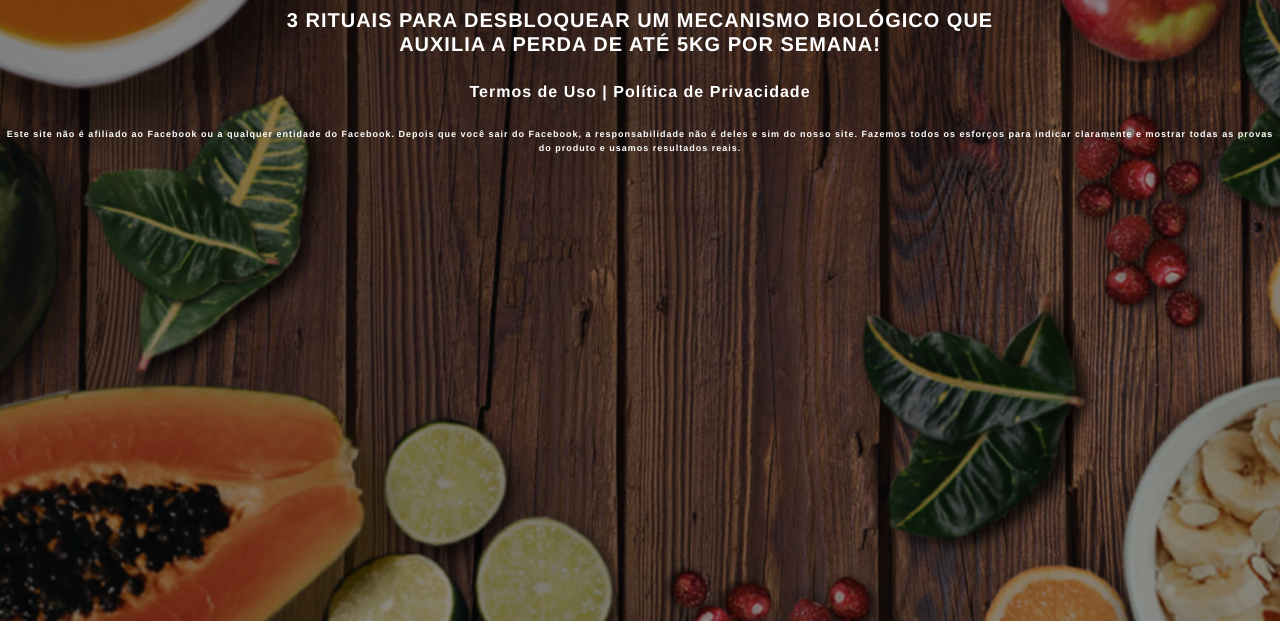
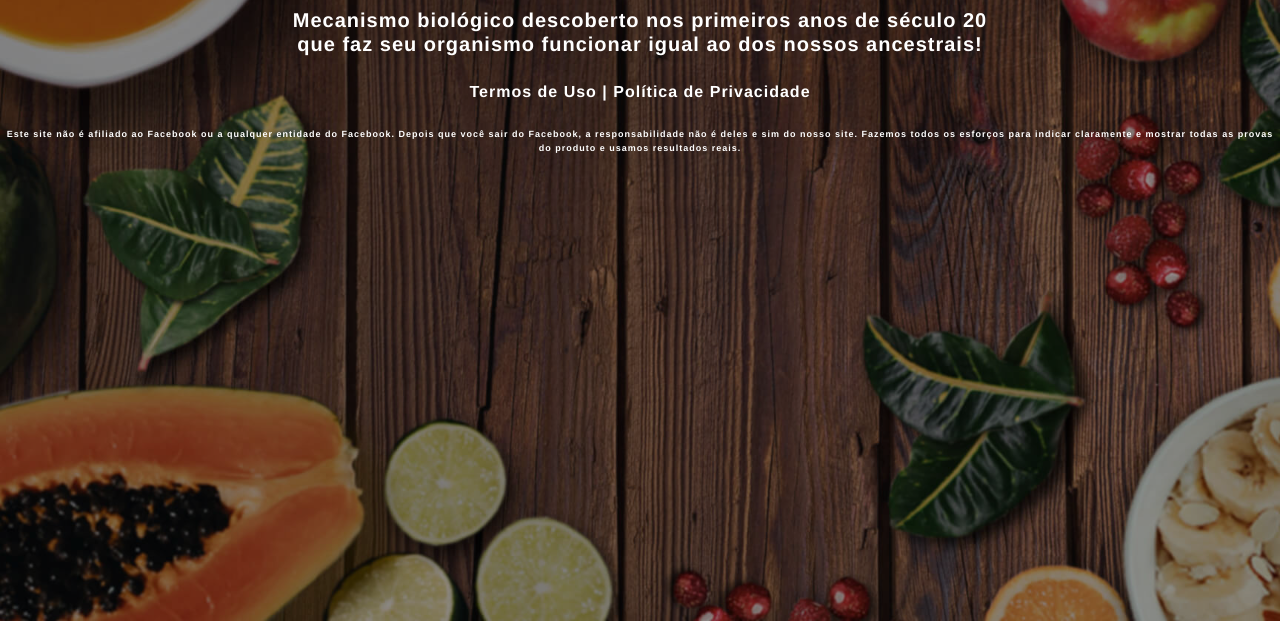
Before and after one commit to DalheEnterprise/glucagonaoseufavor.fun, a plain HTML site: page index.html in a window 1280 px wide. Shown: the part 179-800 px from the top of the page. Drawn offline with nearby package versions, Linux system fonts and the light colour scheme; a script that the page names is missing.

Commit message:
Update index.html

```diff
--- a/index.html
+++ b/index.html
@@ -87,7 +87,7 @@ src="https://www.facebook.com/tr?id=1110795559483930&ev=PageView&noscript=1"
             <img class="img-fluid" src="./assets/img/Placa.png">
 
             <!-- Headline -->
-            <h5 class="my-4"><b>3 RITUAIS PARA DESBLOQUEAR UM MECANISMO BIOLÓGICO QUE AUXILIA A PERDA DE ATÉ 5KG POR SEMANA!</h5>
+            <h5 class="my-4"><b>Mecanismo biológico descoberto nos primeiros anos de século 20 que faz seu organismo funcionar igual ao dos nossos ancestrais!</h5>
 
             <!-- VSL -->
             <script type="text/javascript" id="scr_6250fa4a752ce700088bc701">var s=document.createElement("script");s.src="https://cdn.converteai.net/e31bbf06-338e-4eee-af68-4c82a4e175cd/players/6250fa4a752ce700088bc701/player.js",s.async=!0,document.head.appendChild(s);</script>
```
